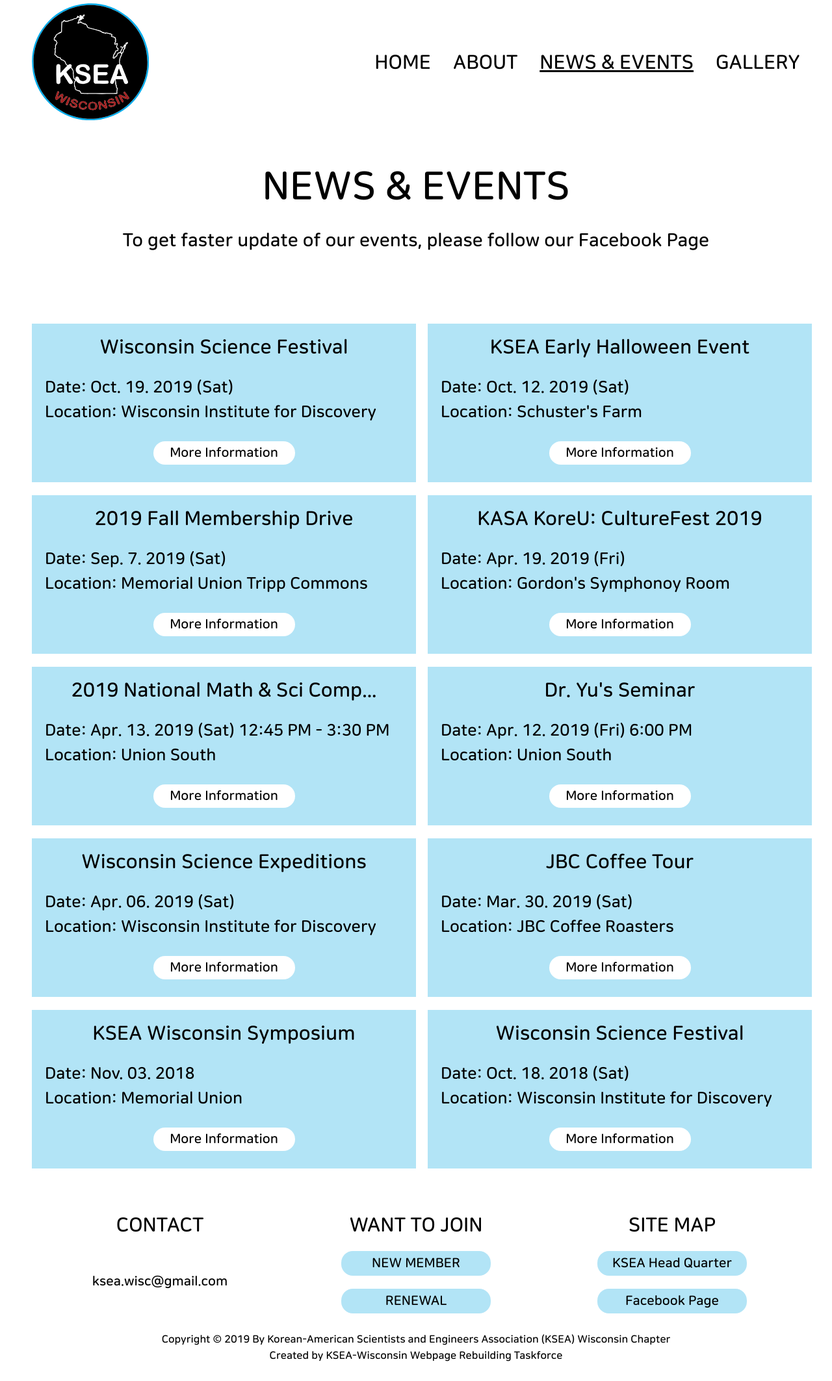
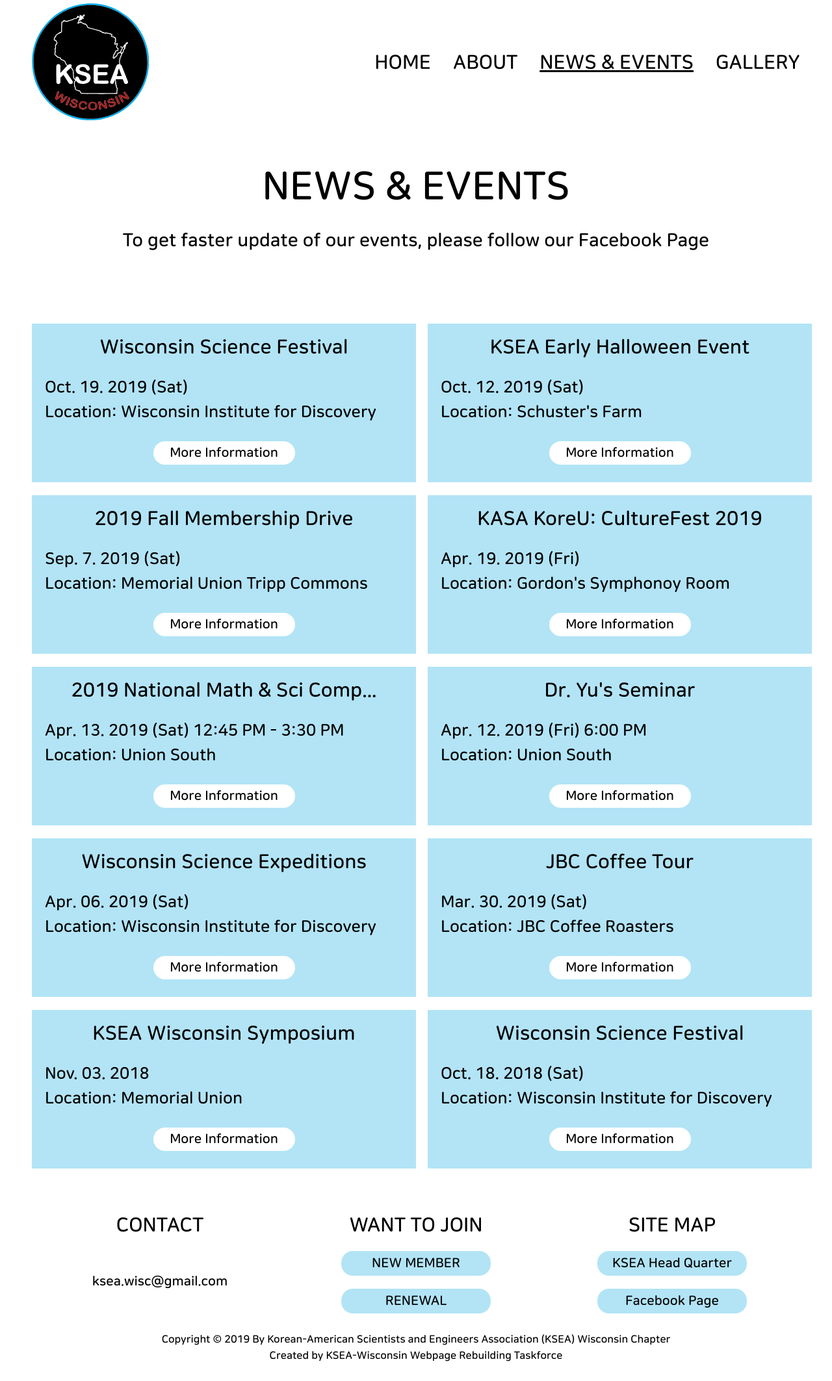
Before and after one commit to KSEAWisconsin/kseawisconsin.github.io, a Jekyll site: the page built from events.html, in a window 1280 px wide. Shown: the whole page at 65% size. Built offline with Jekyll 4.4.1, drawn with Linux system fonts in a browser that asks for light colours.

Commit message:
"Data:" removal for the event.html, font size fix

```diff
--- a/_sass/KSEAWeb.scss
+++ b/_sass/KSEAWeb.scss
@@ -391,7 +391,7 @@
     text-align: center;
 
     #title {
-      font-size: 5.5vw;
+      font-size: 23px;
       @media screen and (min-width: 1142px){
         font-size: 60px;
       }
@@ -399,8 +399,8 @@
     }
 
     #description {
-      font-size: 2.5vw;
-      line-height: 3vw;
+      font-size: 16px;
+      line-height: 20px;
       @media screen and (min-width: 1142px){
         font-size: 28px;
         line-height: 35px;
@@ -416,9 +416,9 @@
       grid-template-columns: 100%;
       row-gap: 5px;
       @media screen and (min-width: 1142px){
-        grid-template-columns: 50% 50%;
-        column-gap: 18px;
-        row-gap: 20px;
+      grid-template-columns: 50% 50%;
+      column-gap: 18px;
+      row-gap: 20px;
       }
 
       .event-wrapper {
@@ -426,17 +426,25 @@
         background-color: #B2E4F6;
 
         .event_name {
+          text-align: center;
+          font-size: 18px;
+          @media screen and (min-width: 1142px){
           margin-top: 20px;
           margin-bottom: 30px;
           text-align: center;
           font-size: 30px;
+          }
         }
 
         .detail {
+          margin-left: 10px;
+          font-size: 14px;
+          @media screen and (min-width: 1142px){
           margin-left: 20px;
           margin-top: 10px;
           margin-bottom: 10px;
           font-size: 25px;
+          }
         }
 
         .button-wrapper {
--- a/events.html
+++ b/events.html
@@ -22,7 +22,7 @@
               <p class = "event_name">{{ item.event_name }}</p>
             {% endif %}
 
-            <p class = "detail">Date: {{ item.date }}</p>
+            <p class = "detail">{{ item.date }}</p>
 
             {% if item.location.size > 35 %}
               <p class = "detail">Location: {{ item.location | truncate: 32 }}</p>
```
